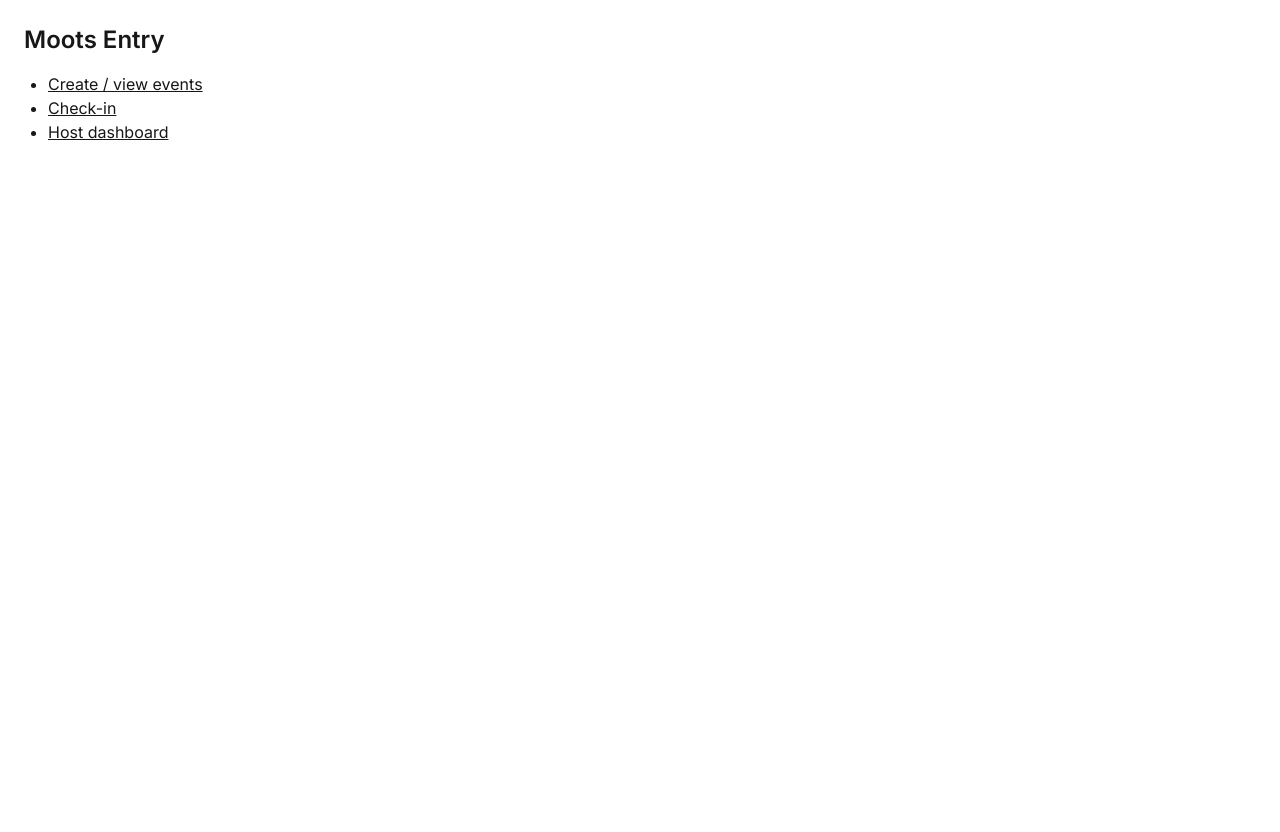
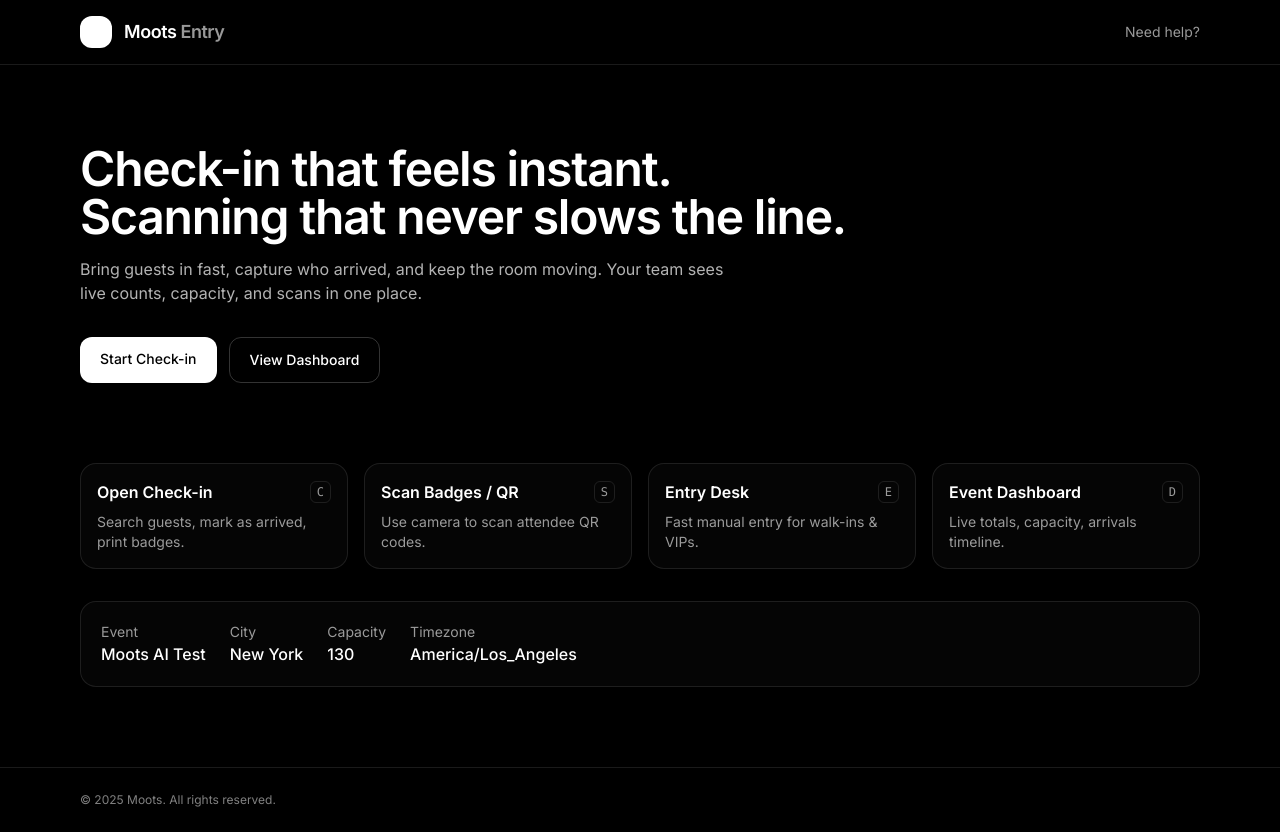
Before and after one commit to tonjebkg/moots-entry, a Next.js app: page / in a window 1280 px wide. Before the commit the page ends 800 px from the top, so only its background shows below. Built offline with nearby package versions, Linux system fonts and the light colour scheme.

Commit message:
feat(home): real MVP home with links to check-in, scan, entry, dashboard

```diff
--- a/app/page.tsx
+++ b/app/page.tsx
@@ -1,12 +1,152 @@
+// app/page.tsx
+import Link from "next/link";
+import { Inter } from "next/font/google";
+
+const inter = Inter({ subsets: ["latin"] });
+
+export const metadata = {
+  title: "Moots Entry — Event Check-in & Scanning",
+  description:
+    "Ultra-fast guest check-in, badge/QR scanning, and a simple dashboard for hosts.",
+};
+
+type Action = {
+  title: string;
+  href: string;
+  kbd?: string;
+  desc: string;
+};
+
+const EVENT_ID = "moots-ai-test"; // change to your real event id
+
+const actions: Action[] = [
+  {
+    title: "Open Check-in",
+    href: `/checkin/${EVENT_ID}`,
+    kbd: "C",
+    desc: "Search guests, mark as arrived, print badges.",
+  },
+  {
+    title: "Scan Badges / QR",
+    href: `/checkin/${EVENT_ID}/scan`,
+    kbd: "S",
+    desc: "Use camera to scan attendee QR codes.",
+  },
+  {
+    title: "Entry Desk",
+    href: "/entry",
+    kbd: "E",
+    desc: "Fast manual entry for walk-ins & VIPs.",
+  },
+  {
+    title: "Event Dashboard",
+    href: `/dashboard/${EVENT_ID}`,
+    kbd: "D",
+    desc: "Live totals, capacity, arrivals timeline.",
+  },
+];
+
 export default function Home() {
   return (
-    <main className="p-6">
-      <h1 className="text-2xl font-semibold">Moots Entry</h1>
-      <ul className="mt-4 list-disc pl-6">
-        <li><a href="/entry" className="underline">Create / view events</a></li>
-        <li><a href="/checkin/your-event-id" className="underline">Check-in</a></li>
-        <li><a href="/dashboard/your-event-id" className="underline">Host dashboard</a></li>
-      </ul>
+    <main className={`${inter.className} min-h-screen bg-black text-white`}>
+      {/* Top Bar */}
+      <header className="border-b border-white/10">
+        <div className="mx-auto max-w-6xl px-4 py-4 flex items-center justify-between">
+          <div className="flex items-center gap-3">
+            <div className="h-8 w-8 rounded-xl bg-white" />
+            <span className="text-lg font-semibold tracking-tight">
+              Moots <span className="text-white/60">Entry</span>
+            </span>
+          </div>
+          <Link
+            href="https://moots.ai"
+            className="text-sm text-white/60 hover:text-white transition"
+          >
+            Need help?
+          </Link>
+        </div>
+      </header>
+
+      {/* Hero */}
+      <section className="mx-auto max-w-6xl px-4">
+        <div className="py-16 md:py-20">
+          <h1 className="text-3xl md:text-5xl font-semibold tracking-tight">
+            Check-in that feels instant.<br className="hidden md:block" />
+            Scanning that never slows the line.
+          </h1>
+          <p className="mt-4 text-white/70 max-w-2xl">
+            Bring guests in fast, capture who arrived, and keep the room moving.
+            Your team sees live counts, capacity, and scans in one place.
+          </p>
+
+          <div className="mt-8 flex flex-wrap gap-3">
+            <Link
+              href={`/checkin/${EVENT_ID}`}
+              className="rounded-xl bg-white text-black px-5 py-3 text-sm font-medium hover:bg-white/90 transition"
+            >
+              Start Check-in
+            </Link>
+            <Link
+              href={`/dashboard/${EVENT_ID}`}
+              className="rounded-xl border border-white/20 px-5 py-3 text-sm font-medium hover:bg-white/5 transition"
+            >
+              View Dashboard
+            </Link>
+          </div>
+        </div>
+      </section>
+
+      {/* Action Grid */}
+      <section className="mx-auto max-w-6xl px-4 pb-20">
+        <div className="grid gap-4 sm:grid-cols-2 lg:grid-cols-4">
+          {actions.map((a) => (
+            <Link
+              key={a.title}
+              href={a.href}
+              className="group rounded-2xl border border-white/10 bg-white/[0.02] p-4 hover:border-white/20 hover:bg-white/[0.04] transition"
+            >
+              <div className="flex items-center justify-between">
+                <h3 className="text-base font-semibold">{a.title}</h3>
+                {a.kbd ? (
+                  <kbd className="rounded-md border border-white/10 px-1.5 py-0.5 text-xs text-white/60 group-hover:border-white/20">
+                    {a.kbd}
+                  </kbd>
+                ) : null}
+              </div>
+              <p className="mt-2 text-sm text-white/60">{a.desc}</p>
+            </Link>
+          ))}
+        </div>
+
+        {/* Event summary (static example; wire to your data later) */}
+        <div className="mt-8 rounded-2xl border border-white/10 bg-white/[0.02] p-5">
+          <div className="flex flex-wrap items-center gap-6">
+            <div>
+              <div className="text-sm text-white/60">Event</div>
+              <div className="font-medium">Moots AI Test</div>
+            </div>
+            <div>
+              <div className="text-sm text-white/60">City</div>
+              <div className="font-medium">New York</div>
+            </div>
+            <div>
+              <div className="text-sm text-white/60">Capacity</div>
+              <div className="font-medium">130</div>
+            </div>
+            <div>
+              <div className="text-sm text-white/60">Timezone</div>
+              <div className="font-medium">America/Los_Angeles</div>
+            </div>
+          </div>
+        </div>
+      </section>
+
+      {/* Footer */}
+      <footer className="border-t border-white/10">
+        <div className="mx-auto max-w-6xl px-4 py-6 text-xs text-white/50">
+          © {new Date().getFullYear()} Moots. All rights reserved.
+        </div>
+      </footer>
     </main>
   );
 }
```
